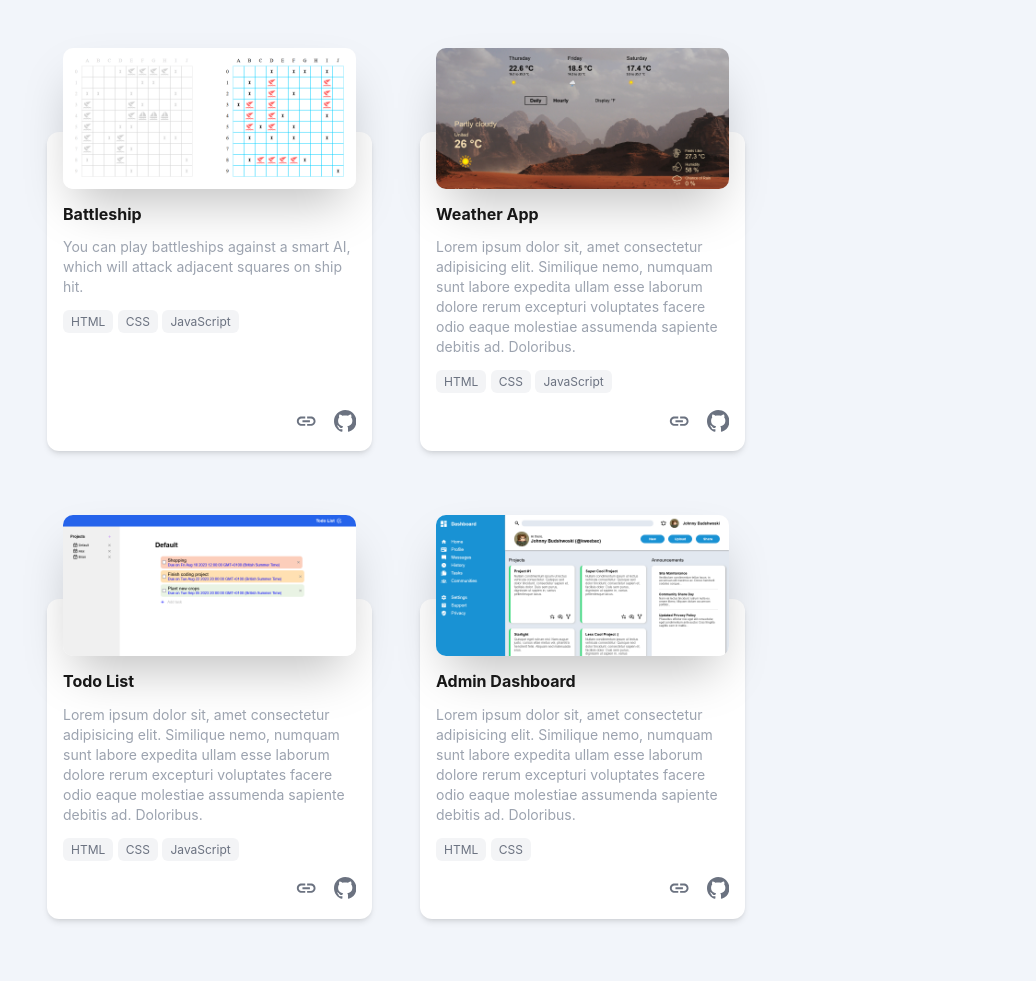
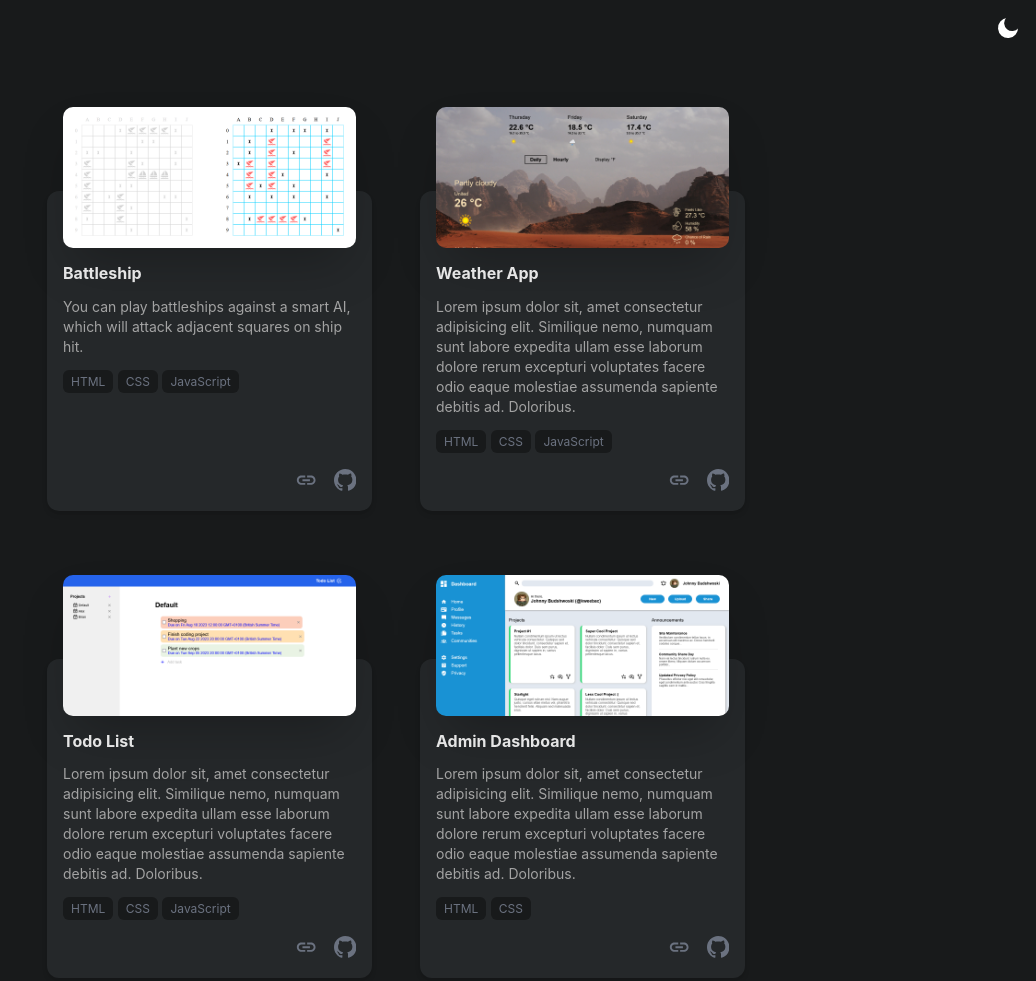
Before and after one commit to Kweebac/portfolio, a website built with webpack: page src/index.html in a window 1280 px wide. Shown: the whole page, without its empty margins (244-1280 px from the left). Before the commit the page ends 951 px from the top, so only its background shows below. Built offline with nearby package versions, Linux system fonts and the light colour scheme.

Commit message:
Added dark mode

```diff
--- a/src/index.html
+++ b/src/index.html
@@ -5,7 +5,46 @@
     <meta name="viewport" content="width=device-width, initial-scale=1.0" />
     <title>Kweebac's Portfolio</title>
   </head>
-  <body>
+  <body class="dark">
+    <header>
+      <div class="colorTheme">
+        <svg
+          xmlns="http://www.w3.org/2000/svg"
+          width="24"
+          height="24"
+          viewBox="0 0 24 24"
+          color="white"
+          fill="none"
+          stroke-width="2"
+          stroke-linecap="round"
+          stroke-linejoin="round"
+          stroke="currentColor"
+          style="cursor: pointer; transform: rotate(40deg)"
+        >
+          <mask id="circle-mask-1">
+            <rect x="0" y="0" width="100%" height="100%" fill="white"></rect>
+            <circle style="cx: 50%; cy: 23%" r="9" fill="black"></circle>
+          </mask>
+          <circle
+            cx="12"
+            cy="12"
+            fill="white"
+            style="r: 9px"
+            mask="url(#circle-mask-1)"
+          ></circle>
+          <g stroke="currentColor" style="opacity: 0">
+            <line x1="12" y1="1" x2="12" y2="3"></line>
+            <line x1="12" y1="21" x2="12" y2="23"></line>
+            <line x1="4.22" y1="4.22" x2="5.64" y2="5.64"></line>
+            <line x1="18.36" y1="18.36" x2="19.78" y2="19.78"></line>
+            <line x1="1" y1="12" x2="3" y2="12"></line>
+            <line x1="21" y1="12" x2="23" y2="12"></line>
+            <line x1="4.22" y1="19.78" x2="5.64" y2="18.36"></line>
+            <line x1="18.36" y1="5.64" x2="19.78" y2="4.22"></line>
+          </g>
+        </svg>
+      </div>
+    </header>
     <main>
       <div class="projects">
         <div class="project">
--- a/src/index.js
+++ b/src/index.js
@@ -4,3 +4,16 @@ import "./images/battleship.png";
 import "./images/weatherApp.png";
 import "./images/todoList.png";
 import "./images/adminDashboard.png";
+
+const header = document.querySelector("header");
+const colorTheme = document.querySelector(".colorTheme");
+const body = document.querySelector("body");
+
+colorTheme.onclick = () => {
+  if (body.className === "dark")
+    colorTheme.innerHTML = `<svg xmlns="http://www.w3.org/2000/svg" width="24" height="24" viewBox="0 0 24 24" color="black" fill="none" stroke-width="2" stroke-linecap="round" stroke-linejoin="round" stroke="currentColor" style="cursor: pointer; transform: rotate(90deg);"><mask id="circle-mask-1"><rect x="0" y="0" width="100%" height="100%" fill="white"></rect><circle style="cx: 100%; cy: 0%;" r="9" fill="black"></circle></mask><circle cx="12" cy="12" fill="black" style="r: 5px;" mask="url(#circle-mask-1)"></circle><g stroke="currentColor" style="opacity: 1;"><line x1="12" y1="1" x2="12" y2="3"></line><line x1="12" y1="21" x2="12" y2="23"></line><line x1="4.22" y1="4.22" x2="5.64" y2="5.64"></line><line x1="18.36" y1="18.36" x2="19.78" y2="19.78"></line><line x1="1" y1="12" x2="3" y2="12"></line><line x1="21" y1="12" x2="23" y2="12"></line><line x1="4.22" y1="19.78" x2="5.64" y2="18.36"></line><line x1="18.36" y1="5.64" x2="19.78" y2="4.22"></line></g></svg>`;
+  else
+    colorTheme.innerHTML = `<svg xmlns="http://www.w3.org/2000/svg" width="24" height="24" viewBox="0 0 24 24" color="white" fill="none" stroke-width="2" stroke-linecap="round" stroke-linejoin="round" stroke="currentColor" style="cursor: pointer; transform: rotate(40deg);"><mask id="circle-mask-1"><rect x="0" y="0" width="100%" height="100%" fill="white"></rect><circle style="cx: 50%; cy: 23%;" r="9" fill="black"></circle></mask><circle cx="12" cy="12" fill="white" style="r: 9px;" mask="url(#circle-mask-1)"></circle><g stroke="currentColor" style="opacity: 0;"><line x1="12" y1="1" x2="12" y2="3"></line><line x1="12" y1="21" x2="12" y2="23"></line><line x1="4.22" y1="4.22" x2="5.64" y2="5.64"></line><line x1="18.36" y1="18.36" x2="19.78" y2="19.78"></line><line x1="1" y1="12" x2="3" y2="12"></line><line x1="21" y1="12" x2="23" y2="12"></line><line x1="4.22" y1="19.78" x2="5.64" y2="18.36"></line><line x1="18.36" y1="5.64" x2="19.78" y2="4.22"></line></g></svg>`;
+
+  body.classList.toggle("dark");
+};
--- a/src/style.css
+++ b/src/style.css
@@ -1,8 +1,22 @@
-:root {
+body {
   background-color: #f2f5fa;
   font-family: Inter, sans-serif;
 }
-body {
+.dark {
+  background-color: #181a1b;
+}
+
+header {
+  padding: 1rem;
+  display: flex;
+  justify-content: end;
+}
+header > svg {
+  margin-right: 0.2rem;
+}
+
+/* MAIN */
+main {
   display: grid;
   place-content: center;
 }
@@ -29,6 +43,9 @@ body {
   display: grid;
   grid-template-rows: auto auto auto 1fr auto;
 }
+.dark .project {
+  background-color: #25282a;
+}
 .project > img {
   width: 100%;
 
@@ -43,10 +60,16 @@ body {
   margin-bottom: 0;
   color: rgb(23, 23, 23);
 }
+.dark .project > h3 {
+  color: rgb(229, 229, 229);
+}
 .project > p {
   font-size: 14px;
   line-height: 20px;
   color: rgb(156, 163, 175);
+}
+.dark .project > p {
+  color: rgb(163, 163, 163);
 }
 .project > .tags {
   gap: 4px;
@@ -58,6 +81,10 @@ body {
   background-color: rgb(243, 244, 246);
   color: rgb(107, 114, 128);
   border-radius: 6px;
+}
+.dark .project > .tags > span {
+  color: rgb(107, 114, 128);
+  background-color: rgb(24, 26, 27);
 }
 .project > .buttons {
   display: flex;
@@ -78,6 +105,9 @@ body {
   color: black;
   transform: scale(1.1);
 }
+.dark .project > .buttons > a:hover {
+  color: white;
+}
 
 @media (max-width: 1200px) {
   .projects {
```
Also changed, not shown: dist/index.html, dist/main.js.
